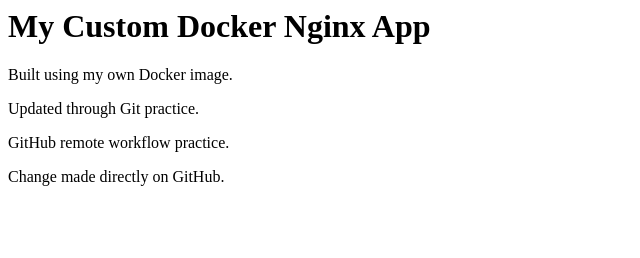
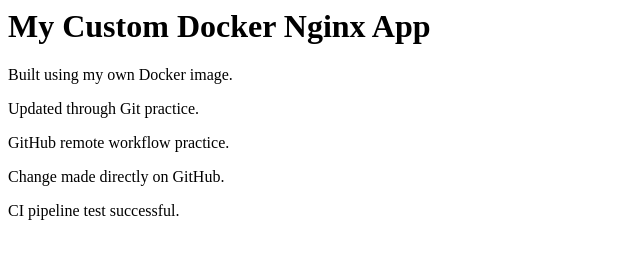
Before and after one commit to shreyasjakkula/docker-nginx-app, a plain HTML site: page index.html in a window 1280 px wide. Shown: the whole page, without its empty margins (0-640 px from the left). Drawn offline with Linux system fonts and the light colour scheme.

Commit message:
Test CI Pipeline Trigger

```diff
--- a/index.html
+++ b/index.html
@@ -3,3 +3,4 @@
 <p>Updated through Git practice.</p>
 <p>GitHub remote workflow practice.</p>
 <p>Change made directly on GitHub.</p>
+<p>CI pipeline test successful.</p>
```
